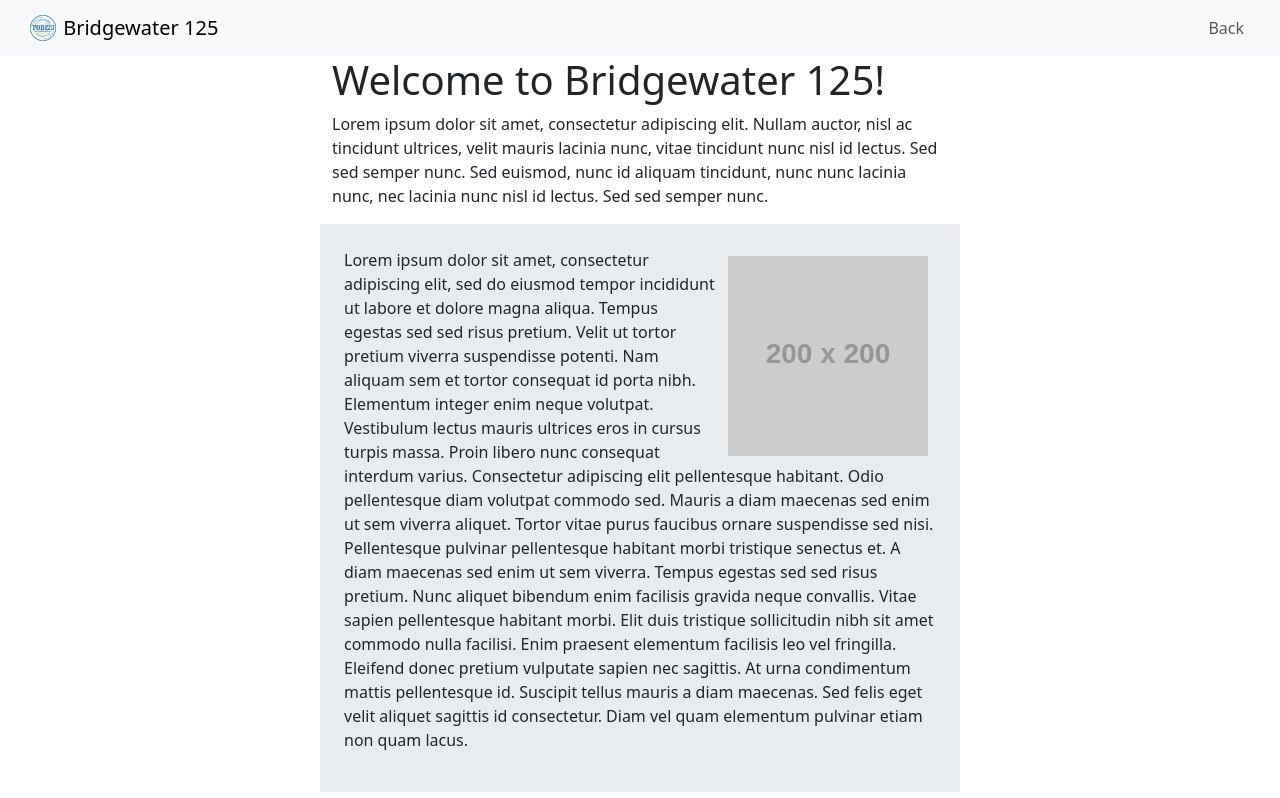
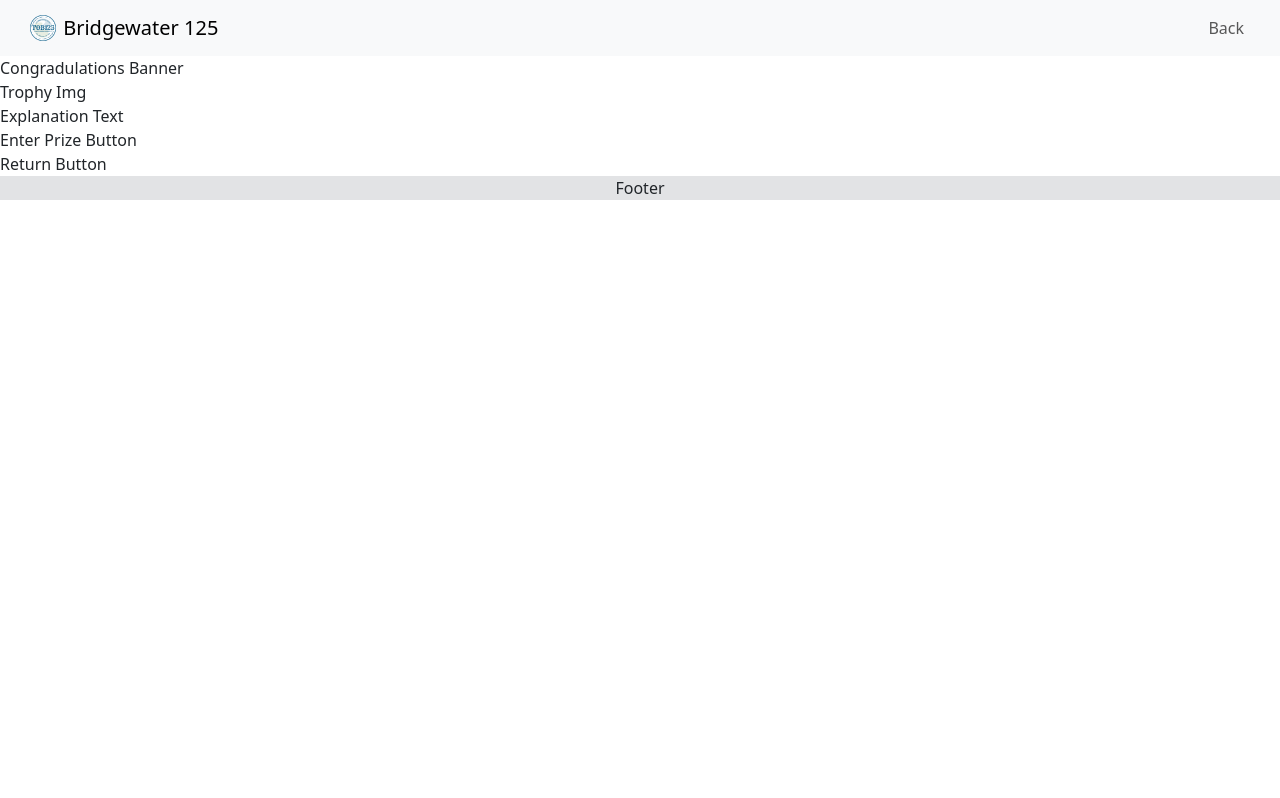
Before and after one commit to andrecelliers/Capstone, a React (Vite) app: page /reward in a window 1280 px wide. Shown: the top 798 px of the page. Built offline with nearby package versions, Linux system fonts and the light colour scheme.

Commit message:
React-Router support
- Added React Router support
- Created Layout folder, move Nav and Footer to there
- Created simple 404 page

```diff
--- a/package.json
+++ b/package.json
@@ -4,7 +4,7 @@
   "version": "0.0.0",
   "type": "module",
   "scripts": {
-    "dev": "vite --base /public",
+    "dev": "vite --base /",
     "build": "vite build",
     "lint": "eslint . --ext js,jsx --report-unused-disable-directives --max-warnings 0",
     "preview": "vite preview"
@@ -24,6 +24,7 @@
     "eslint-plugin-react": "^7.33.2",
     "eslint-plugin-react-hooks": "^4.6.0",
     "eslint-plugin-react-refresh": "^0.4.5",
+    "react-router-dom": "^6.22.2",
     "vite": "^5.0.8"
   }
 }
--- a/src/App.jsx
+++ b/src/App.jsx
@@ -1,17 +1,24 @@
 import React from "react";
 import "./assets/App.css";
-import { Container } from "react-bootstrap";
-import Navigation from "./components/Common/Navigation";
-import Footer from "./components/Common/Footer";
+import { BrowserRouter, Routes, Route } from "react-router-dom";
+import Layout from "./components/Layout/Layout";
 import WelcomePage from "./views/WelcomePage";
+import ChallengePage from "./views/ChallengePage";
+import RewardPage from "./views/RewardPage";
+import NoPage from "./views/NoPage";
 
 function App() {
   return (
-    <Container fluid className="d-flex flex-column min-vh-100 p-0">
-      <Navigation />
-      <WelcomePage />
-      <Footer />
-    </Container>
+    <BrowserRouter>
+      <Routes>
+        <Route path="/" element={<Layout />}>
+          <Route index element={<WelcomePage />} />
+          <Route path="challenge" element={<ChallengePage />} />
+          <Route path="reward" element={<RewardPage />} />
+          <Route path="*" element={<NoPage />} />
+        </Route>
+      </Routes>
+    </BrowserRouter>
   );
 }
 
--- /dev/null
+++ b/src/components/Layout/Layout.jsx
@@ -0,0 +1,16 @@
+import React from "react";
+import { Outlet } from "react-router-dom";
+import Navigation from "./Navigation";
+import Footer from "./Footer";
+
+const Layout = () => {
+  return (
+    <>
+      <Navigation />
+      <Outlet />
+      <Footer />
+    </>
+  );
+};
+
+export default Layout;
--- a/src/views/ChallengePage.jsx
+++ b/src/views/ChallengePage.jsx
@@ -1,19 +1,8 @@
 import React from "react";
 import { Row, Col } from "react-bootstrap";
-function ChallengePane() {
-  return (
-    <>
-      <Row>
-        <Navigation />
-      </Row>
-      <Row>
-        <div>Challenge Pane</div>
-      </Row>
-      <Row>
-        <div>Footer?</div>
-      </Row>
-    </>
-  );
+
+function ChallengePage() {
+  return <div>Challenge Page</div>;
 }
 
-export default ChallengePane;
+export default ChallengePage;
--- /dev/null
+++ b/src/views/NoPage.jsx
@@ -0,0 +1,12 @@
+import React from "react";
+
+const NoPage = () => {
+  return (
+    <div>
+      <h1>404 Error</h1>
+      <p>Page not found</p>
+    </div>
+  );
+};
+
+export default NoPage;
--- a/src/views/RewardPage.jsx
+++ b/src/views/RewardPage.jsx
@@ -6,23 +6,17 @@ function RewardPage() {
   return (
     <>
       <Row>
-        <Navigation />
-      </Row>
-      <Row>
         <div>Congradulations Banner</div>
       </Row>
       <Row>
-        <div>Trophie Image</div>
+        <div>Trophy Img</div>
       </Row>
       <Row>
-        <div>Explanation Content</div>
+        <div>Explanation Text</div>
       </Row>
       <Row>
-        <div>Enter Pize Button</div>
+        <div>Enter Prize Button</div>
         <div>Return Button</div>
-      </Row>
-      <Row>
-        <div>Footer</div>
       </Row>
     </>
   );
```
Also changed, not shown: src/components/Layout/Footer.jsx (renamed from src/components/Common/Footer.jsx), src/components/Layout/Navigation.jsx (renamed from src/components/Common/Navigation.jsx), 1 other file (tests, documents, lock files or other folders).
